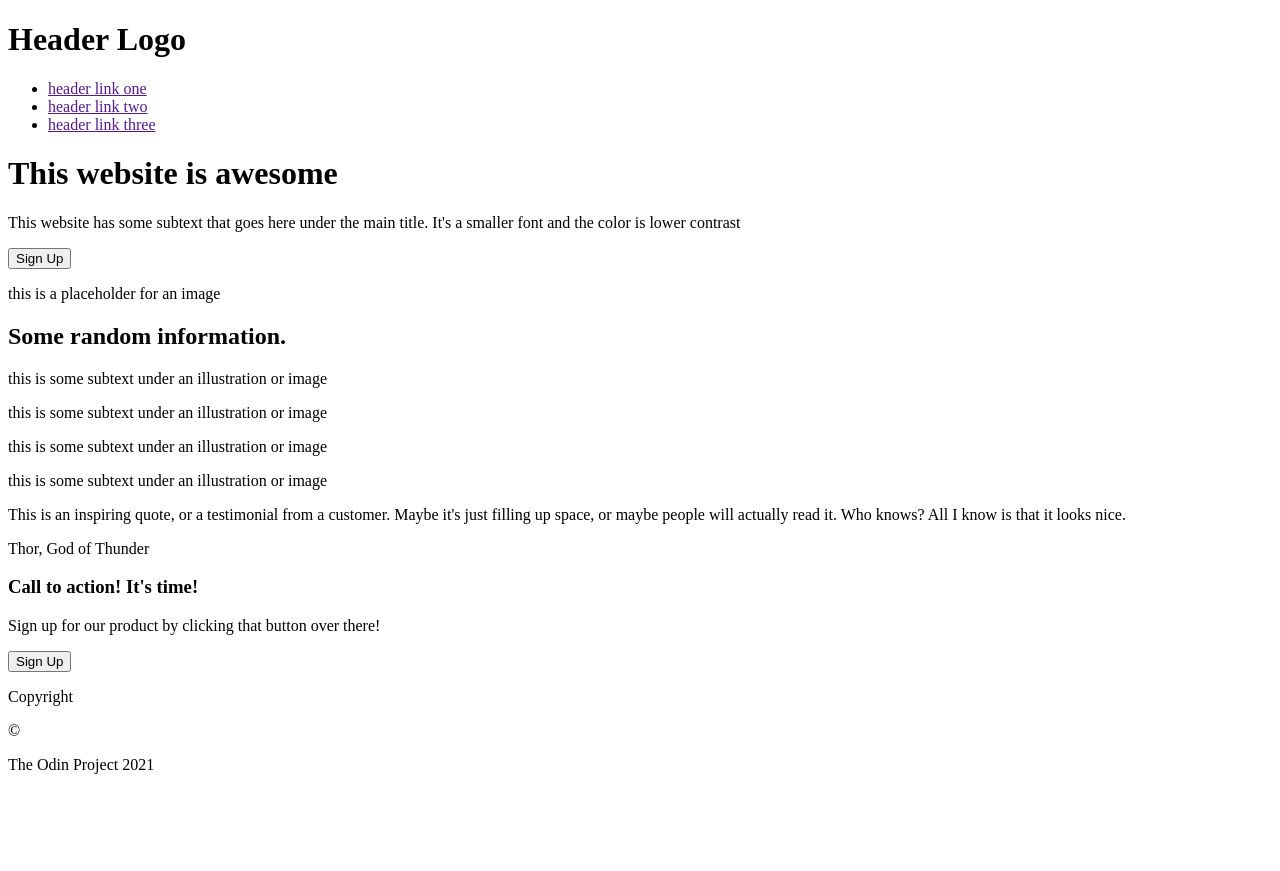
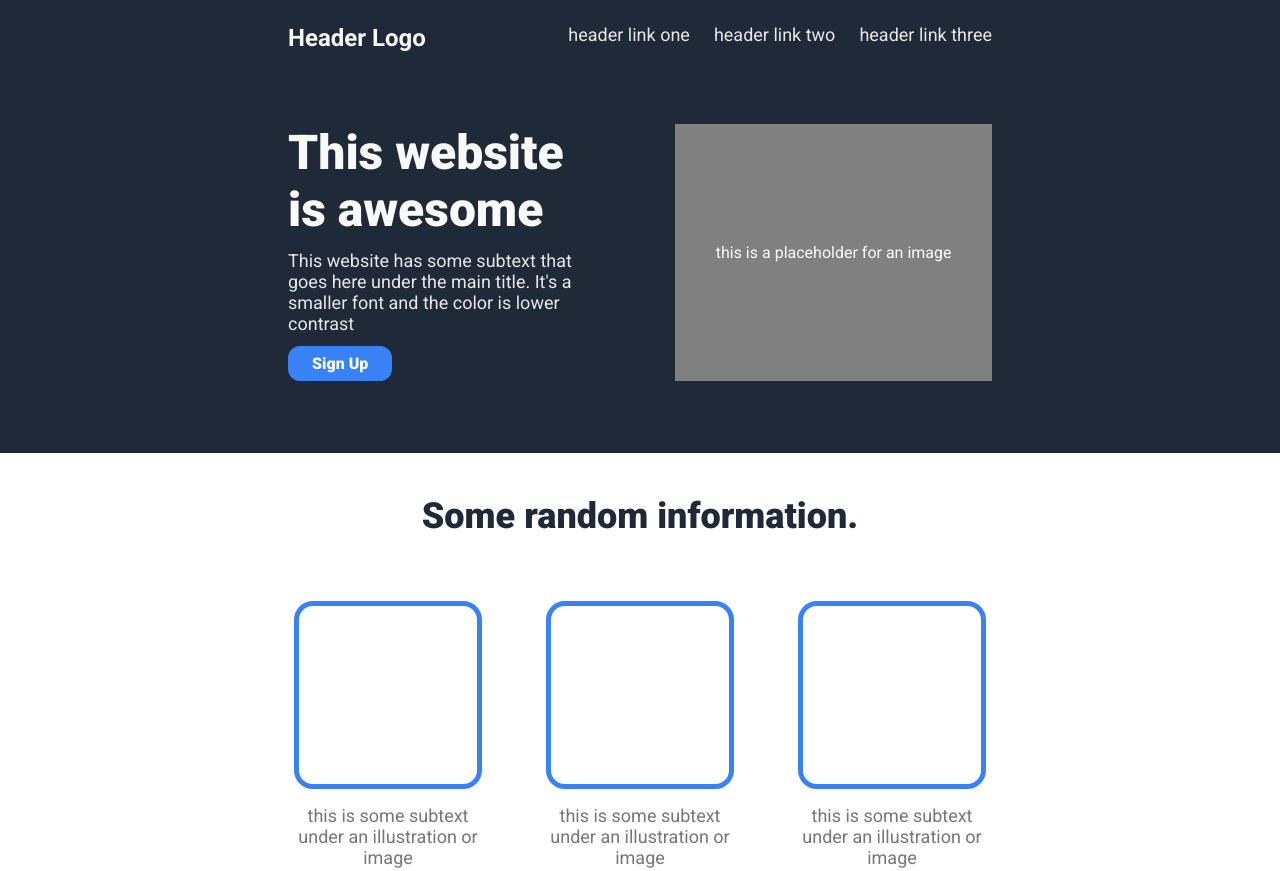
Before and after one commit to traxxis-coder/odin-landing-page, a plain HTML site: page index.html in a window 1280 px wide. Shown: the top 871 px of the page. Before the commit the page ends 800 px from the top, so only its background shows below. Drawn offline with Linux system fonts and the light colour scheme.

Commit message:
Add CSS styling

```diff
--- a/index.html
+++ b/index.html
@@ -7,7 +7,7 @@
     </head>
     <body>
         <div class="header">
-            <h1>Header Logo</h1>
+            <h1 class="logo">Header Logo</h1>
             <div class="header-links">
                 <ul>
                     <li><a href="">header link one</a></li>
@@ -22,8 +22,8 @@
                 <p>This website has some subtext that goes here under the main title. It's a smaller font and the color is lower contrast</p>
                 <button class="sign-up">Sign Up</button>
             </div>
-            <div class="subheader-right">
-                <p class="img">this is a placeholder for an image</p>
+            <div class="img">
+                <p>this is a placeholder for an image</p>
             </div>
         </div>
         <div class="content">
@@ -48,10 +48,12 @@
             </div>
         </div>
         <div class="quote">
-            <p class="quote-text">
-                This is an inspiring quote, or a testimonial from a customer. Maybe it's just filling up space, or maybe people will actually read it. Who knows? All I know is that it looks nice.
-            </p>
-            <p class="quote-author">Thor, God of Thunder</p>
+            <div class="quote-text">
+                <i>
+                    This is an inspiring quote, or a testimonial from a customer. Maybe it's just filling up space, or maybe people will actually read it. Who knows? All I know is that it looks nice.
+                </i>
+                <p class="quote-author"><b>- Thor, God of Thunder</b></p>
+            </div>
         </div>
         <div class="call-to-action">
             <div class="call-left">
--- a/style.css
+++ b/style.css
@@ -0,0 +1,197 @@
+@import url('https://fonts.googleapis.com/css2?family=Roboto:ital,wght@0,100..900;1,100..900&display=swap');
+
+* {
+    padding: 0px;
+    margin: 0px;
+    box-sizing: border-box;
+    font-family: "Roboto", sans-serif;
+}
+
+ul {
+    list-style: none;
+}
+
+a {
+    text-decoration: none;
+}
+
+body {
+    display: flex;
+    flex-direction: column;
+}
+
+.header,
+.subheader,
+.footer {
+    background-color: #1f2937;
+    padding: 0px 288px;
+}
+
+.subheader-left h1 {
+    font-size: 48px;
+    font-weight: 900;
+    color: #f9faf8;
+}
+
+.header-links ul li a,
+.subheader-left p {
+    font-size: 18px;
+    color: #e5e7eb;
+}
+
+.logo {
+    font-size: 24px;
+    color: #f9faf8;
+}
+
+button,
+.call-to-action {
+    background-color: #3882f6;
+}
+
+.content h2 {
+    font-size: 36px;
+    font-weight: 900;
+    color: #1f2937;
+}
+
+.quote {
+    background-color: #e5e7eb;
+    padding: 0px 288px;
+    display: flex;
+    justify-content: center;
+}
+
+.quote-text {
+    font-size: 36px;
+    color: #1f2937;
+    /* width: 900px; */
+    display: flex;
+    flex-direction: column;
+    align-items: center;
+    padding: 72px 48px;
+}
+
+.quote-author {
+    align-self: flex-end;
+    font-size: 28px;
+}
+
+.content {
+    padding: 0px 288px;
+}
+
+.header {
+    display: flex;
+    justify-content: space-between;
+    padding-top: 24px;
+    padding-bottom: 72px;
+}
+
+.header-links ul{
+    display: flex;
+    justify-content: flex-end;
+    gap: 24px;
+}
+
+.subheader {
+    display: flex;
+    justify-content: space-between;
+    gap: 10%;
+    padding-bottom: 72px;
+}
+
+.subheader-left {
+    width: 45%;
+    display: flex;
+    flex-direction: column;
+    align-items: flex-start;
+    gap: 12px;
+}
+
+.img {
+    width: 45%;
+    display: flex;
+    justify-content: center;
+    align-items: center;
+    background-color: gray;
+    color: #f9faf8;
+}
+
+button {
+    padding: 8px 24px;
+    border-radius: 12px;
+    color: #f9faf8;
+    font-weight: 900;
+    font-size: 16px;
+    border: none;
+}
+
+.content {
+    display: flex;
+    flex-direction: column;
+    align-items: center;
+    gap: 64px;
+    padding-top: 42px;
+    padding-bottom: 112px;
+}
+
+.frame {
+    height: 188px;
+    width: 188px;
+    border: solid 5px #3882f6;
+    border-radius: 10%;
+}
+
+.illustrations {
+    display: flex;
+    flex-flow: row wrap;
+    justify-content: center;
+    gap: 64px;
+}
+
+.item {
+    width: 188px;
+    display: flex;
+    flex-direction: column;
+    align-items: center;
+    gap: 16px;
+}
+
+.item p {
+    text-align: center;
+    color: rgb(119, 118, 118);
+    font-size: 18px;
+}
+
+.call-to-action {
+    margin: 144px 288px;
+    padding: 72px 144px;
+    display: flex;
+    justify-content: space-between;
+    color: #f9faf8;
+    gap: 12px;
+}
+
+.call-to-action h3 {
+    font-size: 24px;
+}
+
+.call-subtext {
+    font-size: 18px;
+}
+
+.call-to-action .sign-up {
+    border: solid 2px #f9faf8;
+    align-self: center;
+}
+
+.footer {
+    margin-top: auto;
+    display: flex;
+    justify-content: center;
+    gap: 12px;
+    color: #f9faf8;
+    font-size: 18px;
+    padding: 36px;
+}
```
